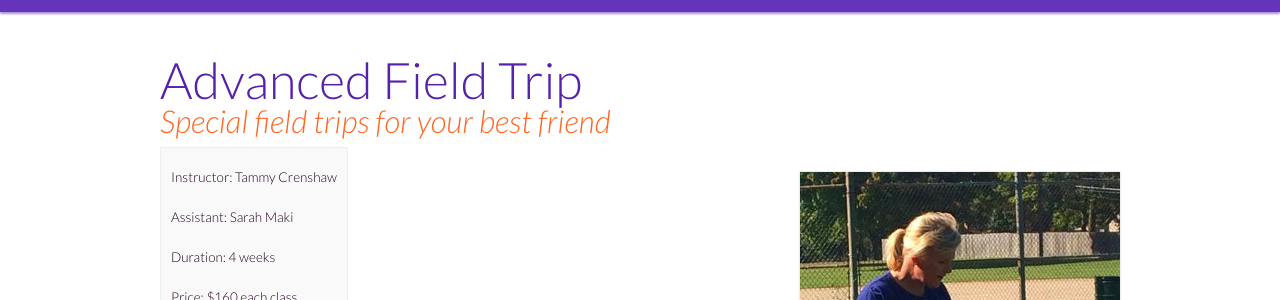
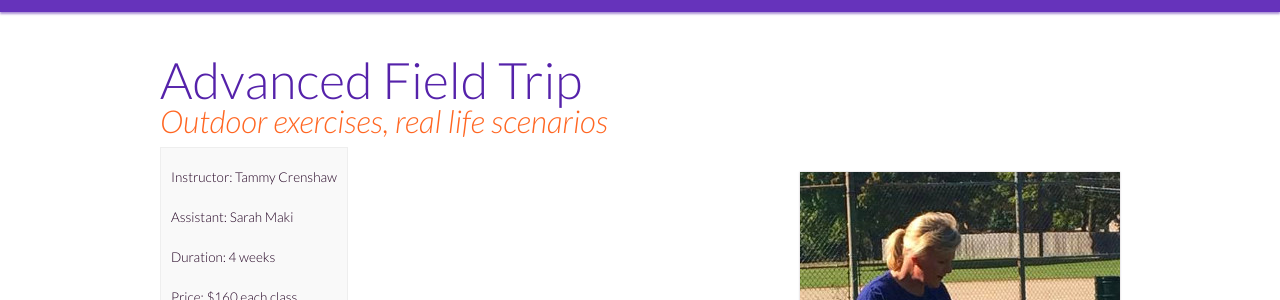
Before and after one commit to fidodogtraining/fidodogtraining.github.io, a Jekyll site: the page built from _classes/advanced-field-trips.md, in a window 1280 px wide. Shown: the part 127-427 px from the top of the page. Built offline with Jekyll 4.4.1, drawn with Linux system fonts in a browser that asks for light colours; Markdown is read by kramdown in place of the engine named in the settings.

Commit message:
Update advanced-field-trips.md

```diff
--- a/_classes/advanced-field-trips.md
+++ b/_classes/advanced-field-trips.md
@@ -1,7 +1,7 @@
 ---
 weight: 6
 title: Advanced Field Trip
-tagline: "Special field trips for your best friend"
+tagline: "Outdoor exercises, real life scenarios"
 image: advanced.jpg
 trainer: Tammy Crenshaw
 assistant: Sarah Maki
```
